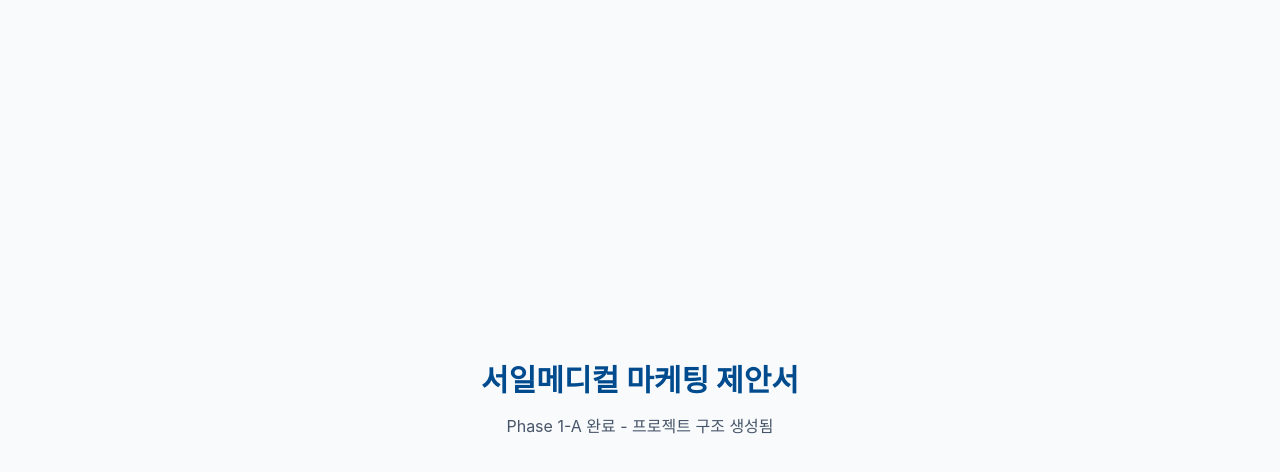
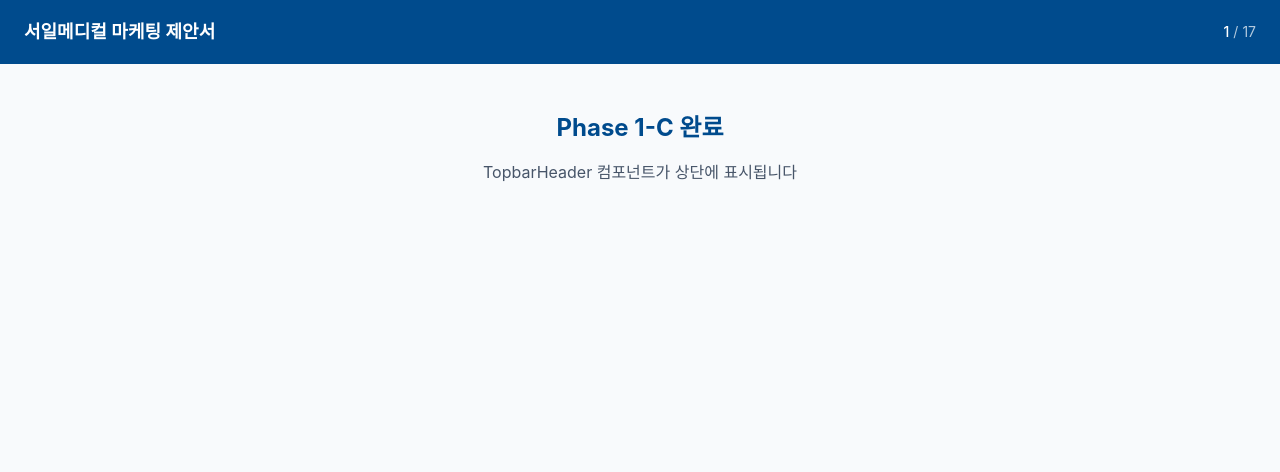
Before and after one commit to kevinkim1975/amp, a Next.js app: page / in a window 1280 px wide. Shown: the top 472 px of the page. Built offline with nearby package versions, Linux system fonts and the light colour scheme.

Commit message:
1-C: TopbarHeader 컴포넌트

```diff
--- a/src/app/page.tsx
+++ b/src/app/page.tsx
@@ -1,14 +1,40 @@
+/**
+ * 메인 페이지
+ * Boris Cherny 원칙: 타입을 import하여 타입 안전성 보장
+ */
+
+import { TopbarHeader } from '@/components/layout/TopbarHeader';
+import type { ProgressState } from '@/types';
+import { TOTAL_SECTIONS } from '@/types';
+
 export default function HomePage() {
+  // 임시 진행 상태 (1-E에서 동적으로 변경 예정)
+  const progress: ProgressState = {
+    currentSection: 1,
+    totalSections: TOTAL_SECTIONS,
+  };
+
   return (
-    <main className="min-h-screen flex items-center justify-center bg-neutral-50">
-      <div className="text-center">
-        <h1 className="text-3xl font-bold text-primary mb-4">
-          서일메디컬 마케팅 제안서
-        </h1>
-        <p className="text-neutral-600">
-          Phase 1-A 완료 - 프로젝트 구조 생성됨
-        </p>
-      </div>
-    </main>
+    <>
+      {/* 상단 헤더 */}
+      <TopbarHeader
+        title="서일메디컬 마케팅 제안서"
+        progress={progress}
+      />
+
+      {/* 메인 콘텐츠 */}
+      <main className="pt-16 min-h-screen bg-neutral-50">
+        <div className="mx-auto max-w-content px-6 py-12">
+          <div className="text-center">
+            <h2 className="text-2xl font-bold text-primary mb-4">
+              Phase 1-C 완료
+            </h2>
+            <p className="text-neutral-600">
+              TopbarHeader 컴포넌트가 상단에 표시됩니다
+            </p>
+          </div>
+        </div>
+      </main>
+    </>
   );
 }
--- /dev/null
+++ b/src/components/layout/TopbarHeader.tsx
@@ -0,0 +1,26 @@
+/**
+ * TopbarHeader 컴포넌트
+ * Boris Cherny 원칙: 1-B에서 정의한 타입을 그대로 사용
+ */
+
+import type { TopbarHeaderProps } from '@/types';
+
+export function TopbarHeader({ title, progress }: TopbarHeaderProps) {
+  return (
+    <header className="fixed top-0 left-0 right-0 z-50 h-16 bg-primary">
+      <div className="mx-auto h-full max-w-content px-6 flex items-center justify-between">
+        {/* 왼쪽: 제목 */}
+        <h1 className="text-white text-lg font-semibold">
+          {title}
+        </h1>
+
+        {/* 오른쪽: 진행률 */}
+        <div className="text-white text-sm">
+          <span className="font-medium">{progress.currentSection}</span>
+          <span className="mx-1 opacity-70">/</span>
+          <span className="opacity-70">{progress.totalSections}</span>
+        </div>
+      </div>
+    </header>
+  );
+}
```
Also changed, not shown: 1 other file (tests, documents, lock files or other folders).
